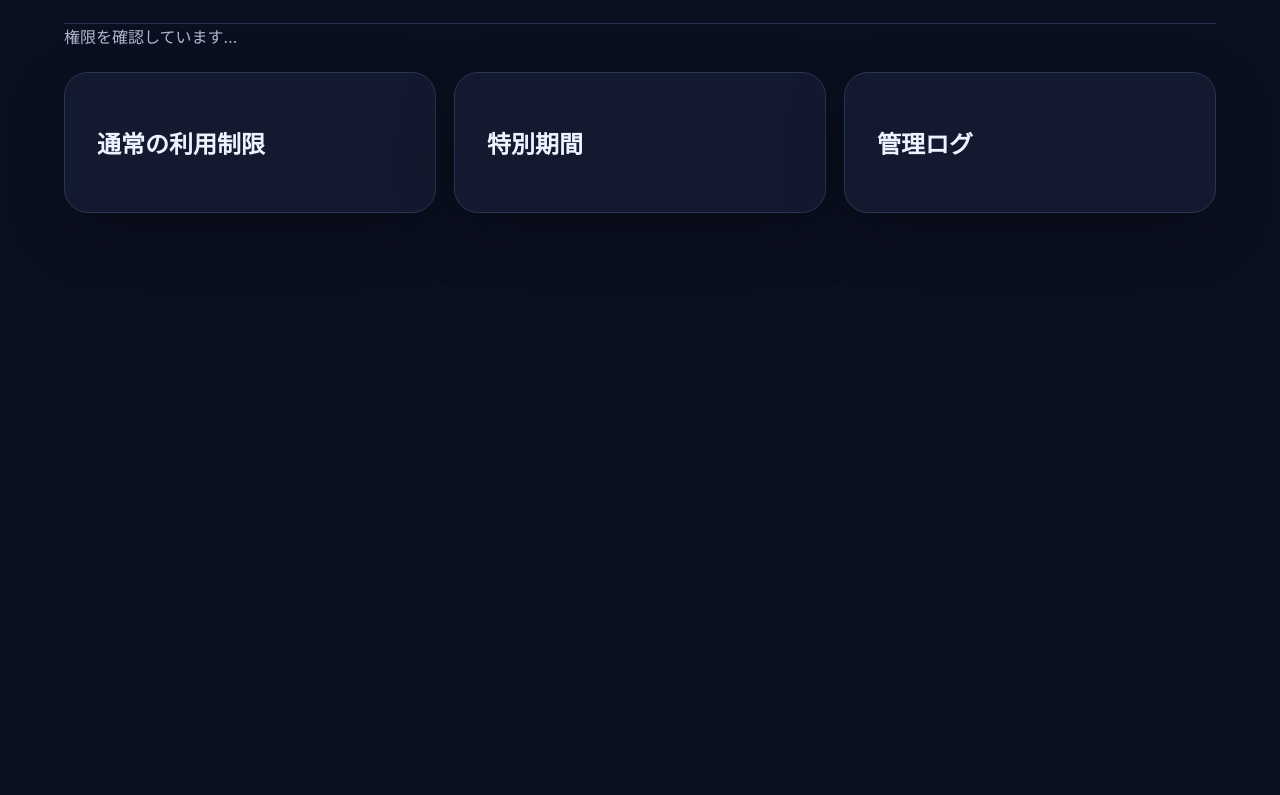
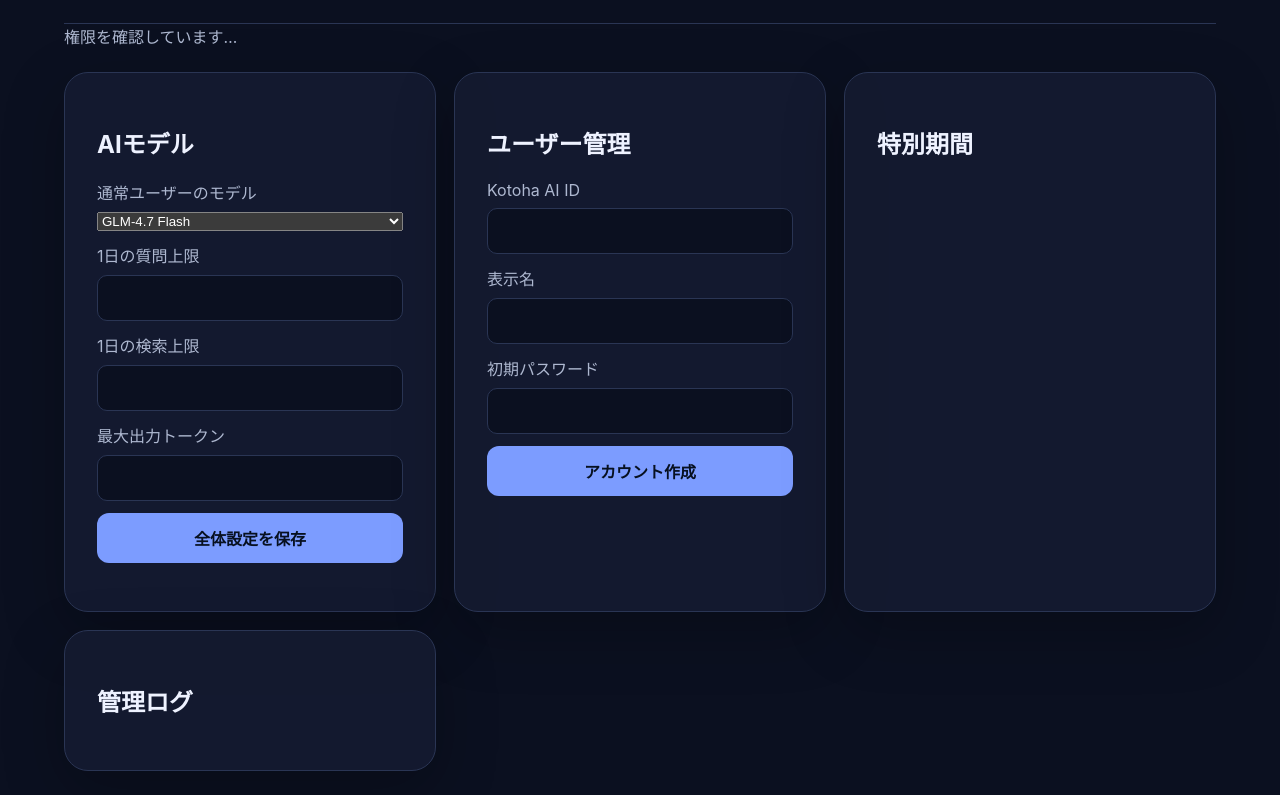
Before and after one commit to sakai-kon/kotoha-ai, a plain HTML site: page admin.html in a window 1280 px wide. Shown: the part 106-901 px from the top of the page. Before the commit the page ends 800 px from the top, so only its background shows below. Drawn offline with nearby package versions, Linux system fonts and the light colour scheme.

Commit message:
feat(admin): add account management model and global limit controls

```diff
--- a/admin.html
+++ b/admin.html
@@ -1,15 +1,9 @@
 <!doctype html>
-<html lang="ja">
-<head><meta charset="UTF-8" /><meta name="viewport" content="width=device-width, initial-scale=1.0" /><title>管理 | Kotoha AI</title><link rel="stylesheet" href="css/style.css" /></head>
-<body>
-<main class="dashboard-shell">
-  <header class="dashboard-header"><a class="logo" href="chat.html">Kotoha AI</a><h1>管理ダッシュボード</h1></header>
-  <div id="admin-guard" class="status">権限を確認しています…</div>
-  <section id="admin-content" hidden class="dashboard-grid">
-    <article class="panel"><h2>通常の利用制限</h2><div id="usage-policy"></div></article>
-    <article class="panel"><h2>特別期間</h2><div id="special-periods"></div></article>
-    <article class="panel"><h2>管理ログ</h2><div id="admin-logs"></div></article>
-  </section>
-</main>
-<script src="js/config.js"></script><script src="https://cdn.jsdelivr.net/npm/@supabase/supabase-js@2"></script><script src="js/supabase.js"></script><script src="js/auth.js"></script><script src="js/admin.js"></script>
-</body></html>
+<html lang="ja"><head><meta charset="UTF-8"><meta name="viewport" content="width=device-width,initial-scale=1"><title>管理 | Kotoha AI</title><link rel="stylesheet" href="css/style.css"></head><body>
+<main class="dashboard-shell"><header class="dashboard-header"><a class="logo" href="chat.html">Kotoha AI</a><h1>管理ダッシュボード</h1><button id="signout-button" class="button secondary">ログアウト</button></header>
+<div id="admin-guard" class="status">権限を確認しています…</div>
+<section id="admin-content" hidden class="dashboard-grid">
+<article class="panel"><h2>AIモデル</h2><form id="settings-form" class="stack"><label>通常ユーザーのモデル<select id="default-model"><option value="@cf/zai-org/glm-4.7-flash">GLM-4.7 Flash</option><option value="@cf/meta/llama-3.3-70b-instruct-fp8-fast">Llama 3.3 70B</option></select></label><label>1日の質問上限<input id="daily-request-limit" type="number" min="0"></label><label>1日の検索上限<input id="daily-search-limit" type="number" min="0"></label><label>最大出力トークン<input id="max-output-tokens" type="number" min="64" max="8192"></label><button class="button primary" type="submit">全体設定を保存</button></form><p id="settings-status" class="status"></p></article>
+<article class="panel"><h2>ユーザー管理</h2><form id="create-user-form" class="stack"><label>Kotoha AI ID<input id="new-username" required pattern="[A-Za-z0-9_.-]{3,32}"></label><label>表示名<input id="new-display-name"></label><label>初期パスワード<input id="new-password" type="password" minlength="8" required></label><button class="button primary" type="submit">アカウント作成</button></form><p id="user-status" class="status"></p><div id="user-list"></div></article>
+<article class="panel"><h2>特別期間</h2><div id="special-periods"></div></article><article class="panel"><h2>管理ログ</h2><div id="admin-logs"></div></article>
+</section></main><script src="js/config.js"></script><script src="https://cdn.jsdelivr.net/npm/@supabase/supabase-js@2"></script><script src="js/supabase.js"></script><script src="js/auth.js"></script><script src="js/admin.js"></script></body></html>
```
